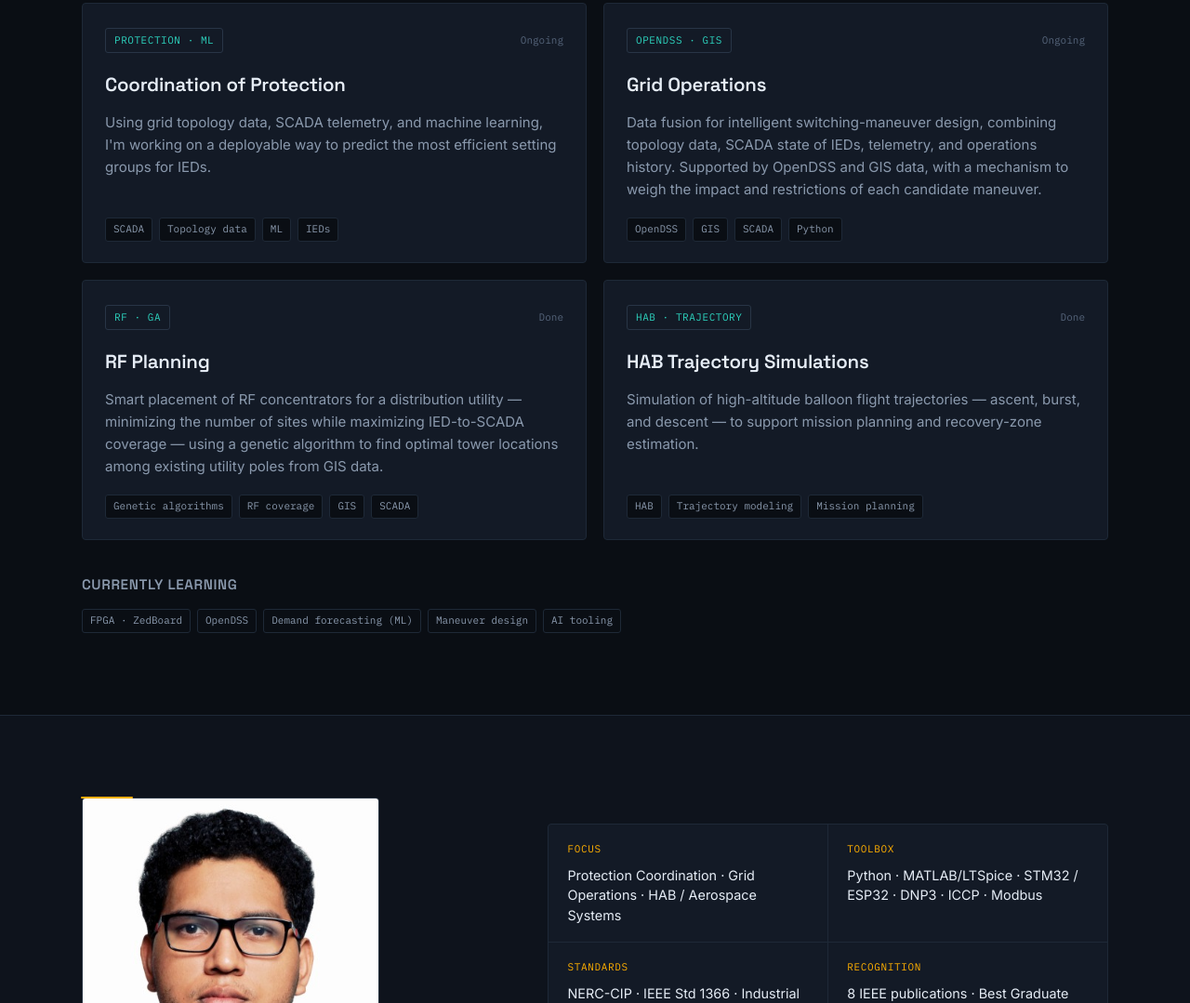
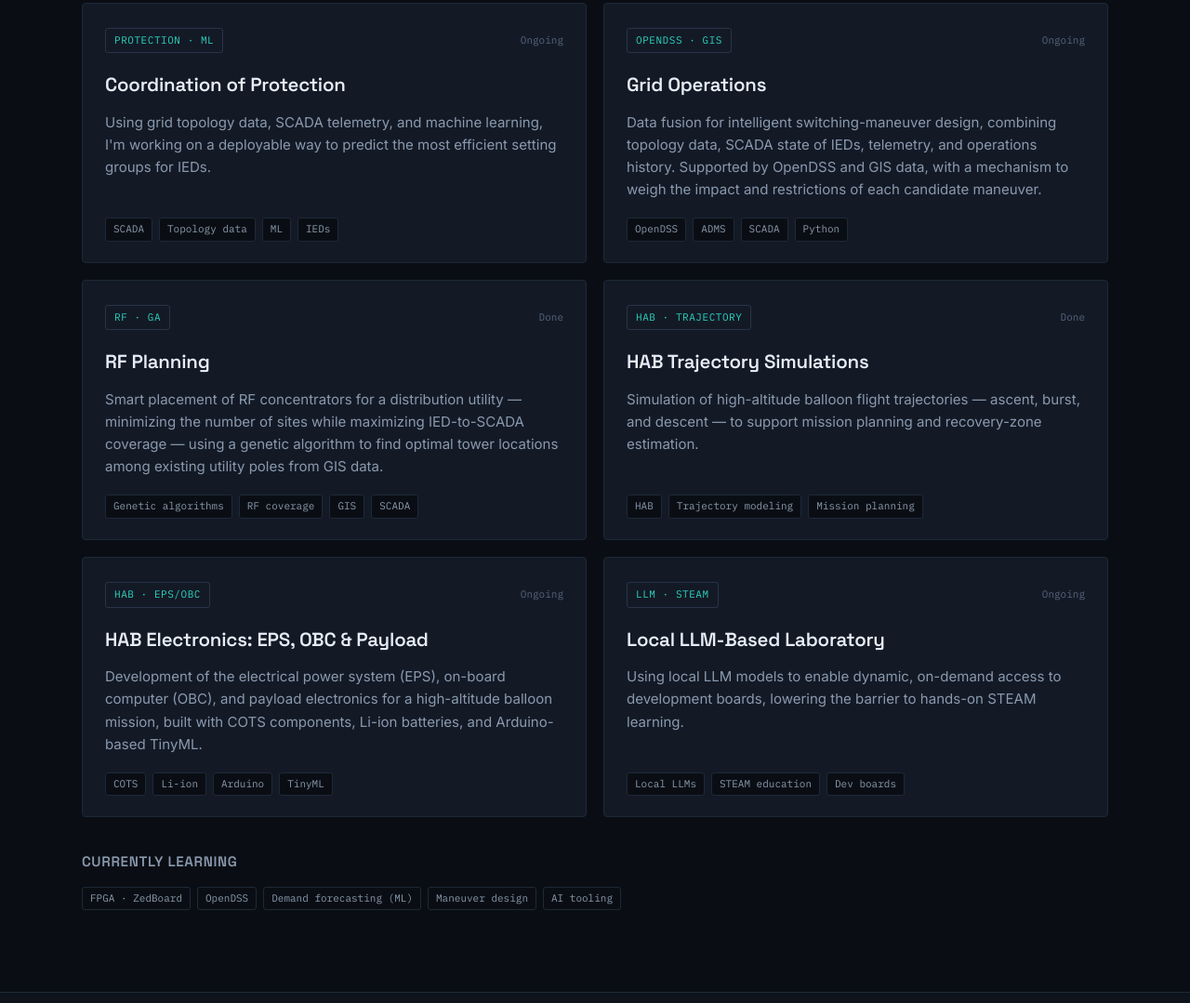
Before and after one commit to scitechlab-dev/scitechlab-dev-site, a plain HTML site: page index.html in a window 1280 px wide. Shown: the part 1202-2281 px from the top of the page at 93% size. Drawn offline with Linux system fonts and the light colour scheme.

Commit message:
Swap GIS for ADMS keyword; add Local LLM Lab and HAB electronics projects

```diff
--- a/index.html
+++ b/index.html
@@ -93,7 +93,7 @@
           <h3>Grid Operations</h3>
           <p>Data fusion for intelligent switching-maneuver design, combining topology data, SCADA state of IEDs, telemetry, and operations history. Supported by OpenDSS and GIS data, with a mechanism to weigh the impact and restrictions of each candidate maneuver.</p>
           <ul class="stack">
-            <li>OpenDSS</li><li>GIS</li><li>SCADA</li><li>Python</li>
+            <li>OpenDSS</li><li>ADMS</li><li>SCADA</li><li>Python</li>
           </ul>
         </article>
 
@@ -118,6 +118,30 @@
           <p>Simulation of high-altitude balloon flight trajectories — ascent, burst, and descent — to support mission planning and recovery-zone estimation.</p>
           <ul class="stack">
             <li>HAB</li><li>Trajectory modeling</li><li>Mission planning</li>
+          </ul>
+        </article>
+
+        <article class="card" data-domain="HAB / Aerospace">
+          <div class="card-top">
+            <span class="domain">HAB · EPS/OBC</span>
+            <span class="status">Ongoing</span>
+          </div>
+          <h3>HAB Electronics: EPS, OBC &amp; Payload</h3>
+          <p>Development of the electrical power system (EPS), on-board computer (OBC), and payload electronics for a high-altitude balloon mission, built with COTS components, Li-ion batteries, and Arduino-based TinyML.</p>
+          <ul class="stack">
+            <li>COTS</li><li>Li-ion</li><li>Arduino</li><li>TinyML</li>
+          </ul>
+        </article>
+
+        <article class="card" data-domain="LLM / Education">
+          <div class="card-top">
+            <span class="domain">LLM · STEAM</span>
+            <span class="status">Ongoing</span>
+          </div>
+          <h3>Local LLM-Based Laboratory</h3>
+          <p>Using local LLM models to enable dynamic, on-demand access to development boards, lowering the barrier to hands-on STEAM learning.</p>
+          <ul class="stack">
+            <li>Local LLMs</li><li>STEAM education</li><li>Dev boards</li>
           </ul>
         </article>
 
```
